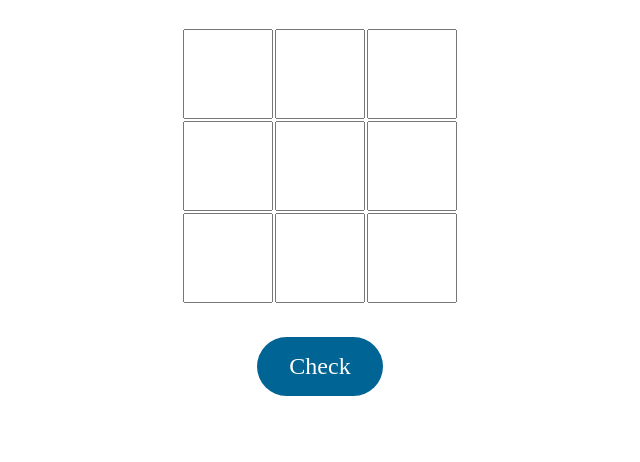
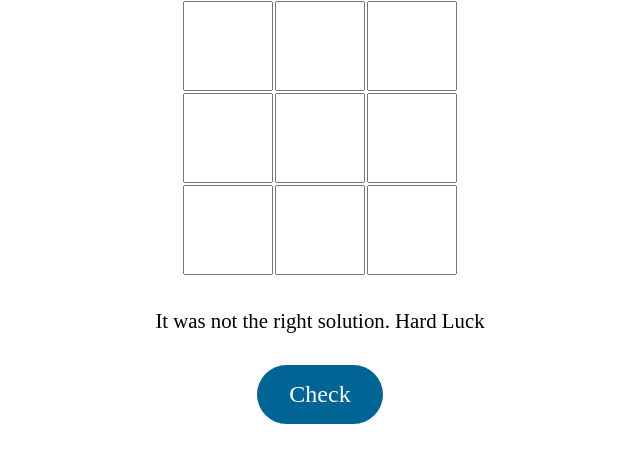
Before and after one commit to prashrijan/magic-number, a plain HTML site: page index.html in a window 1280 px wide. Both pictures are taken after a click on the button "Check". Shown: the part 242-704 px from the top of the page, without its empty margins (320-960 px from the left). Drawn offline with Linux system fonts and the light colour scheme.

Commit message:
v 1.0 3x3 magic square puzzle

```diff
--- a/index.html
+++ b/index.html
@@ -16,7 +16,8 @@
                 </tbody>
             </table>
         </div>
-        <button>Check</button>
+        <p class="result"></p>
+        <button class="check-btn">Check</button>
     </div>
 
     <script src="script.js"></script>
--- a/script.js
+++ b/script.js
@@ -18,5 +18,63 @@ document.addEventListener('DOMContentLoaded', () => {
         }
     }
 
+    function spreadTheBoard(){
+        const board = Array.from({length:3}, () => (Array(3).fill(0)))
+        const inputs = document.querySelectorAll(".grid-board tbody input")
+        let hasEmptyCells = false;
+
+        inputs.forEach(input => {
+            const row = parseInt(input.getAttribute('data-row'))
+            const col = parseInt(input.getAttribute('data-col'))
+            const value = parseInt(input.value)
+
+            if(value === ""){
+                hasEmptyCells = true
+            }else{
+                board[row][col] = value
+            }
+        })
+
+        if(hasEmptyCells){
+            alert("Please enter all the fields")
+        }
+
+        return board
+    }
+
+    function isMagicNumber(){
+        const result = document.querySelector('.result')
+        const grid = spreadTheBoard();
+
+        let sumRow1 = grid[0][0] + grid[0][1] + grid[0][2]
+        let sumRow2 = grid[1][0] + grid[1][1] + grid[1][2]
+        let sumRow3 = grid[2][0] + grid[2][1] + grid[2][2]
+
+
+        let sumCol1 = grid[0][0] + grid[1][0] + grid[2][0]
+        let sumCol2 = grid[0][1] + grid[1][1] + grid[2][1]
+        let sumCol3 = grid[0][2] + grid[1][2] + grid[2][2]
+
+        let sumDiag1 = grid[0][0] + grid[1][1] + grid[2][2]
+        let sumDiag2 = grid[0][2] + grid[1][1] + grid[2][0]
+
+
+        let allSums = [
+            sumRow1, sumRow2, sumRow3, sumCol1, sumCol2, sumCol3, sumDiag1, sumDiag2
+        ]
+
+
+        const isMagicArray =  allSums.every(sums => sums === allSums[0])
+
+        if(isMagicArray){
+            result.innerHTML = "You solved it!! Congrats"
+        }else{
+            result.innerHTML = "It was not the right solution. Hard Luck"
+        }
+    }
+
+    const checkBtn = document.querySelector('.check-btn');
+    checkBtn.addEventListener('click', isMagicNumber)
+
     generateBoard()
 })
--- a/style.css
+++ b/style.css
@@ -47,3 +47,8 @@ button{
     color: #fff;
     border-radius: 3rem;
 }
+
+.result{
+    font-size: 1.3rem;
+    text-align: center;
+}
```
